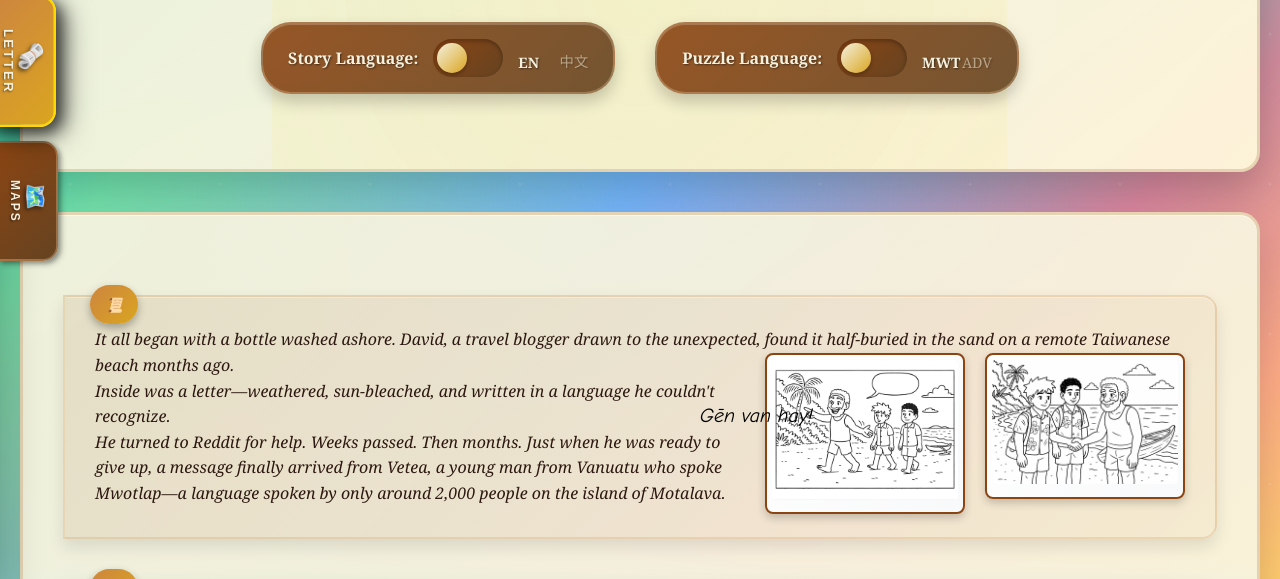
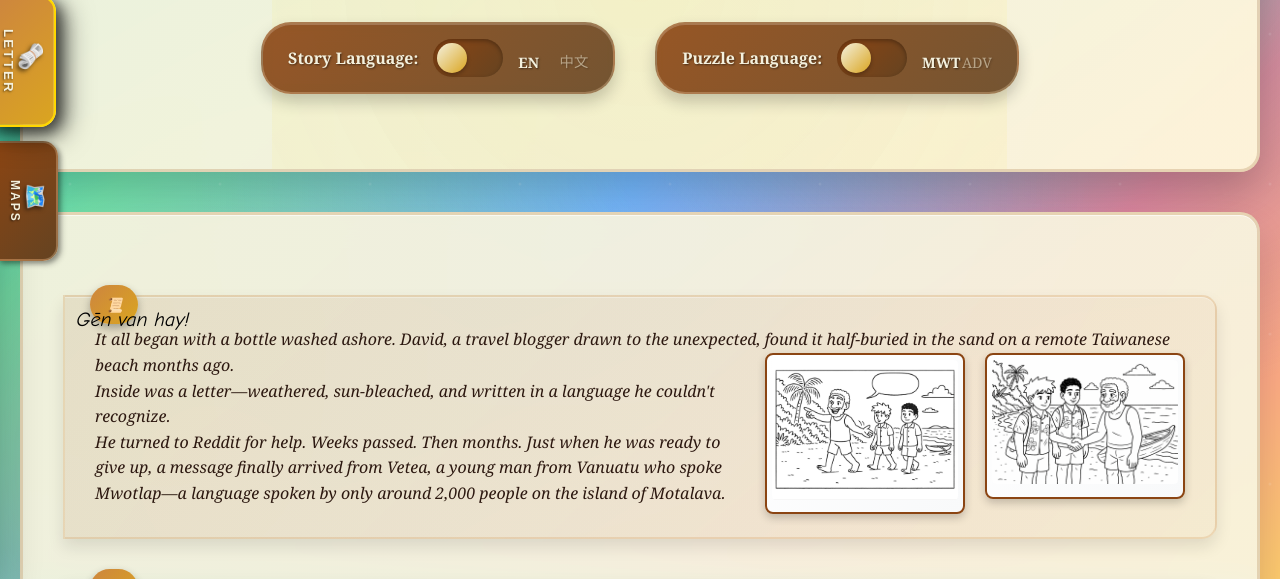
Before and after one commit to MicahDoo/Lost-in-Translation-A-Quest-to-Find-Your-Way-Through-the-Seven-Stones-in-Mwotlap, a plain HTML site: page index.html in a window 1280 px wide. Shown: the part 221-800 px from the top of the page. Drawn offline with Linux system fonts and the light colour scheme.

Commit message:
Update styles.css

```diff
--- a/styles.css
+++ b/styles.css
@@ -482,10 +482,8 @@ input:checked + .slider:before {
 
 .speech-bubble {
     position: absolute;
-    top: 40%;
-    left: 40%;
-    width: 40%;
-    height: 20%;
+    top: 0%;
+    left: 0%;
     font-family: 'Comic Sans MS', cursive, sans-serif;
     font-size: 20px;
     padding: 10px;
```
